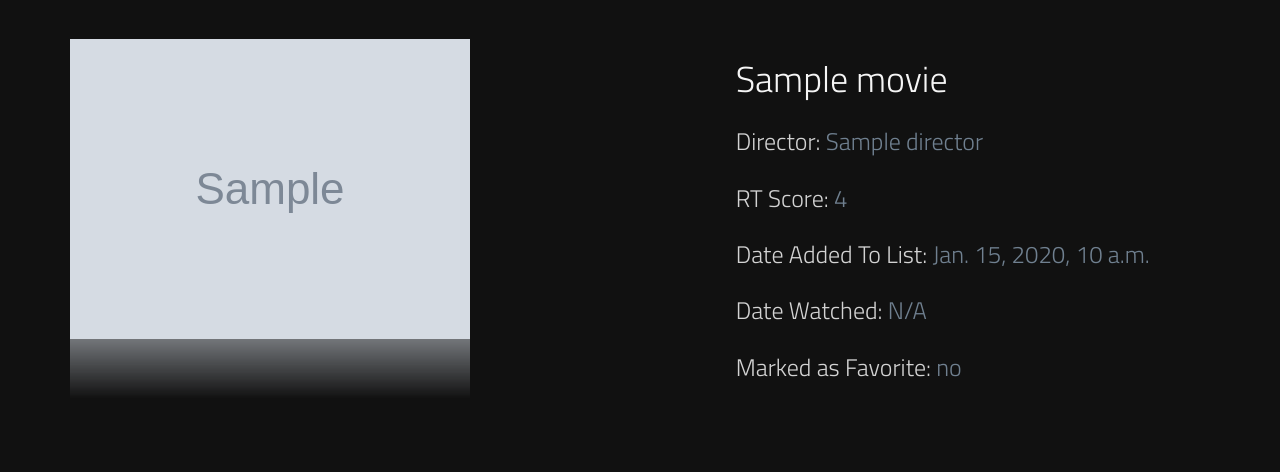
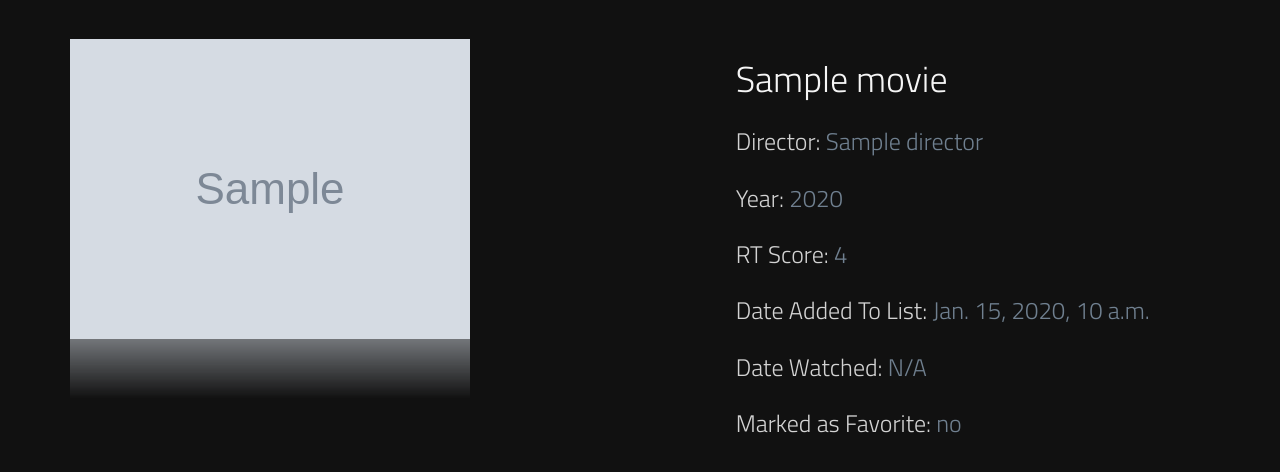
Before and after one commit to thomas2711/movie-watchlist, a Django app: template templates/movies/detail.html in a window 1280 px wide. Shown: the part 51-523 px from the top of the page. Run offline with Django 3.2, Linux system fonts and the light colour scheme; the template is opened without the code that fills it: most values are stand-ins (such as "Sample title", 1, 10 or a date in 2020); grey boxes marked "Sample" are stand-in pictures; some libraries are stand-ins or nearby versions.

Commit message:
Movie year is now displayed

```diff
--- a/templates/movies/detail.html
+++ b/templates/movies/detail.html
@@ -22,6 +22,12 @@
 
                 <div class="col-lg-9 col-lg-offset-3 left">
                     <h3>Director: <span style="color: slategrey">{{ movie.director }} </span></h3>
+                </div>
+
+                <br>
+
+                <div class="col-lg-9 col-lg-offset-3 left">
+                    <h3>Year: <span style="color: slategrey">{{ movie.year }} </span></h3>
                 </div>
 
                 <br>
--- a/templates/movies/index.html
+++ b/templates/movies/index.html
@@ -132,7 +132,7 @@
 			<div class="col-lg-11 col-lg-offset-1">
 				<div class="col-lg-3">
 					<ul style="list-style-type:none">
-						<li><a href="{% url 'movies:detail' movie.id %}">{{ movie.title }} {% if movie.fav %} <i class="fa fa-star" aria-hidden="true"></i>{% endif %}{% if movie.watched %} <span class="showOnMobile"><i class="fa fa-check" aria-hidden="true" style="color:snow;"></i></span>{% endif %}</a> </li>
+						<li><a href="{% url 'movies:detail' movie.id %}">{{ movie.title }} ({{ movie.year }}) {% if movie.fav %} <i class="fa fa-star" aria-hidden="true"></i>{% endif %}{% if movie.watched %} <span class="showOnMobile"><i class="fa fa-check" aria-hidden="true" style="color:snow;"></i></span>{% endif %}</a> </li>
 					</ul>
 				</div>
 
```
